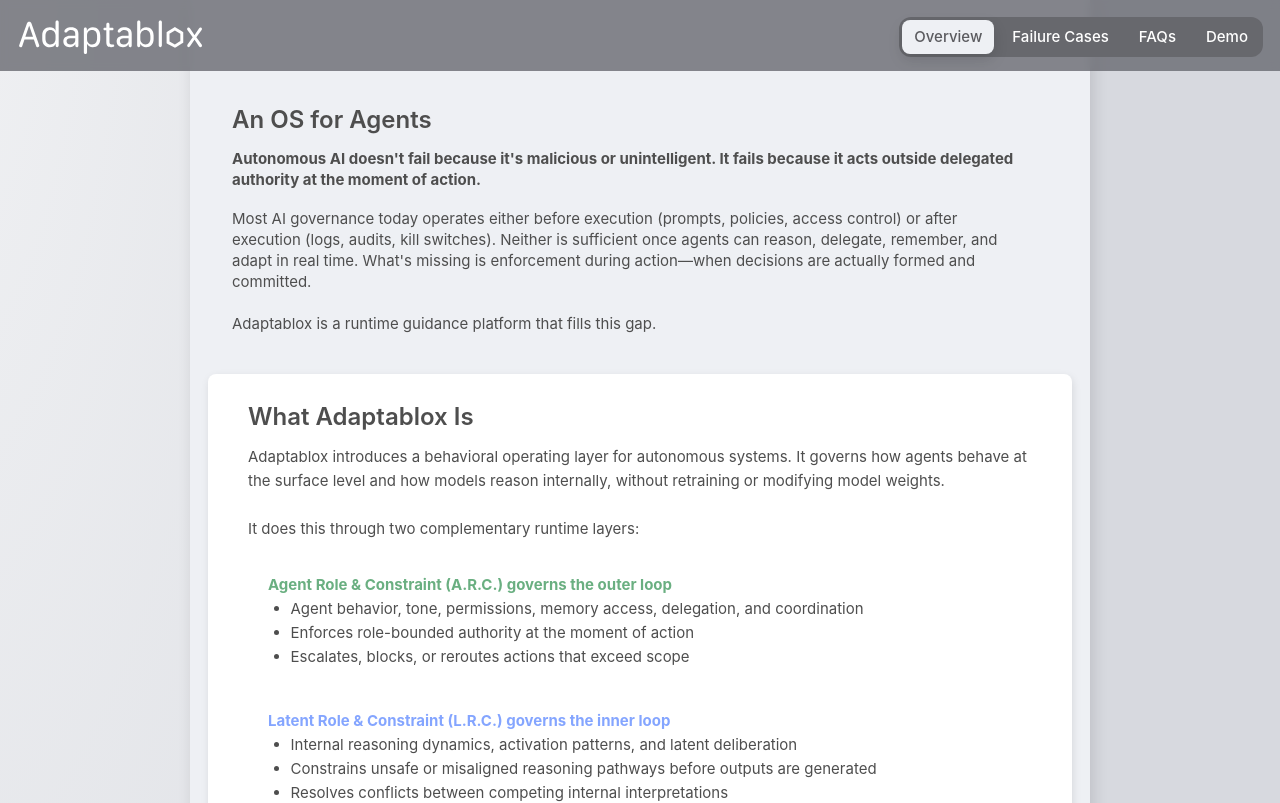
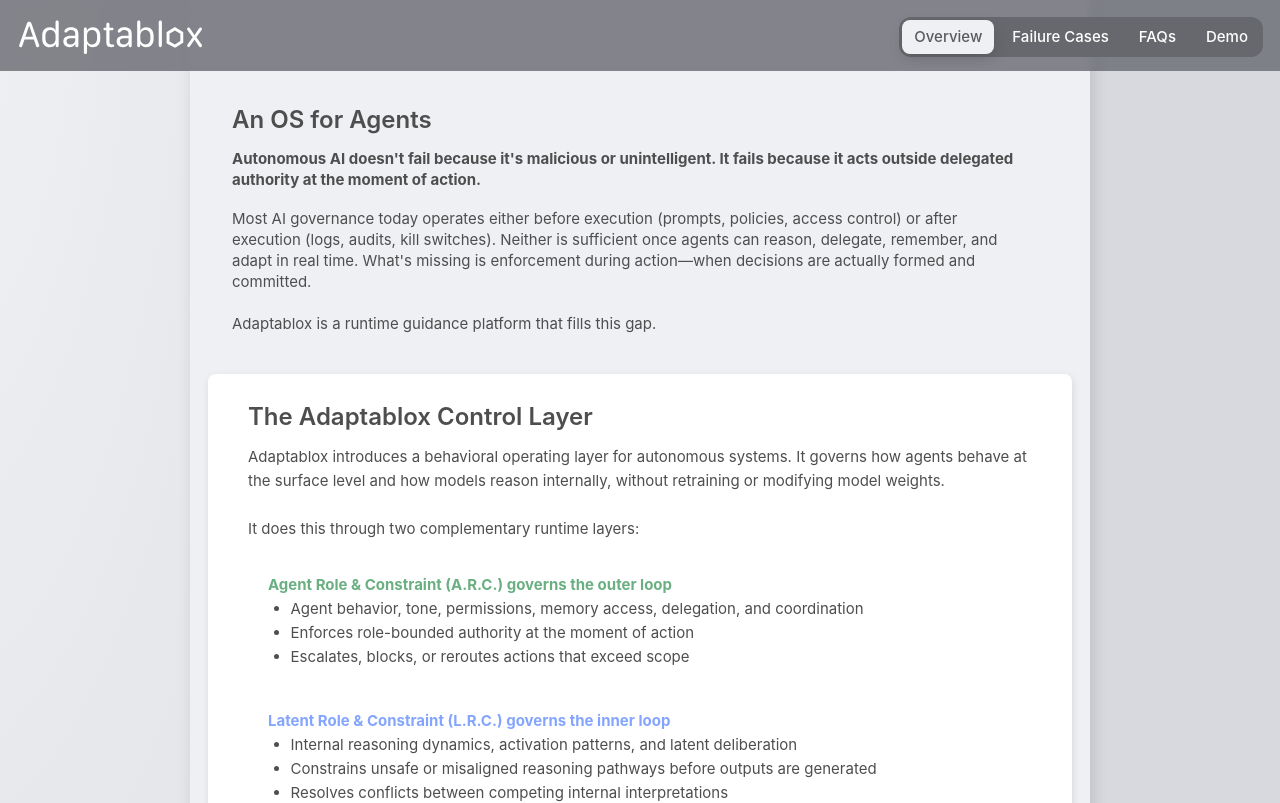
Before and after one commit to bartyeary/Adaptablox, a Next.js app: page / in a window 1280 px wide. Shown: the top 803 px of the page. Built offline with nearby package versions, Linux system fonts and the light colour scheme.

Commit message:
title tweak

```diff
--- a/components/AdaptabloxOverview.tsx
+++ b/components/AdaptabloxOverview.tsx
@@ -170,7 +170,7 @@
             <div className="content-stretch flex items-center justify-center px-[16px] py-0 relative shrink-0 w-full" data-node-id="42:785">
               <div className="basis-0 font-sans grow leading-[24px] min-h-px min-w-px not-italic relative shrink-0 text-[#4e4e4e] text-[15px]" data-node-id="27:770">
                 <p className="font-sans font-semibold leading-[21px] relative shrink-0 text-[#4e4e4e] text-[24px] mb-[18px]">
-                  What Adaptablox Is
+                  The Adaptablox Control Layer
                 </p>
                 <p className="font-sans font-normal mb-0">
                   Adaptablox introduces a behavioral operating layer for autonomous systems. It governs how agents behave at the surface level and how models reason internally, without retraining or modifying model weights.
```
Also changed, not shown: 3 other files (tests, documents, lock files or other folders).
